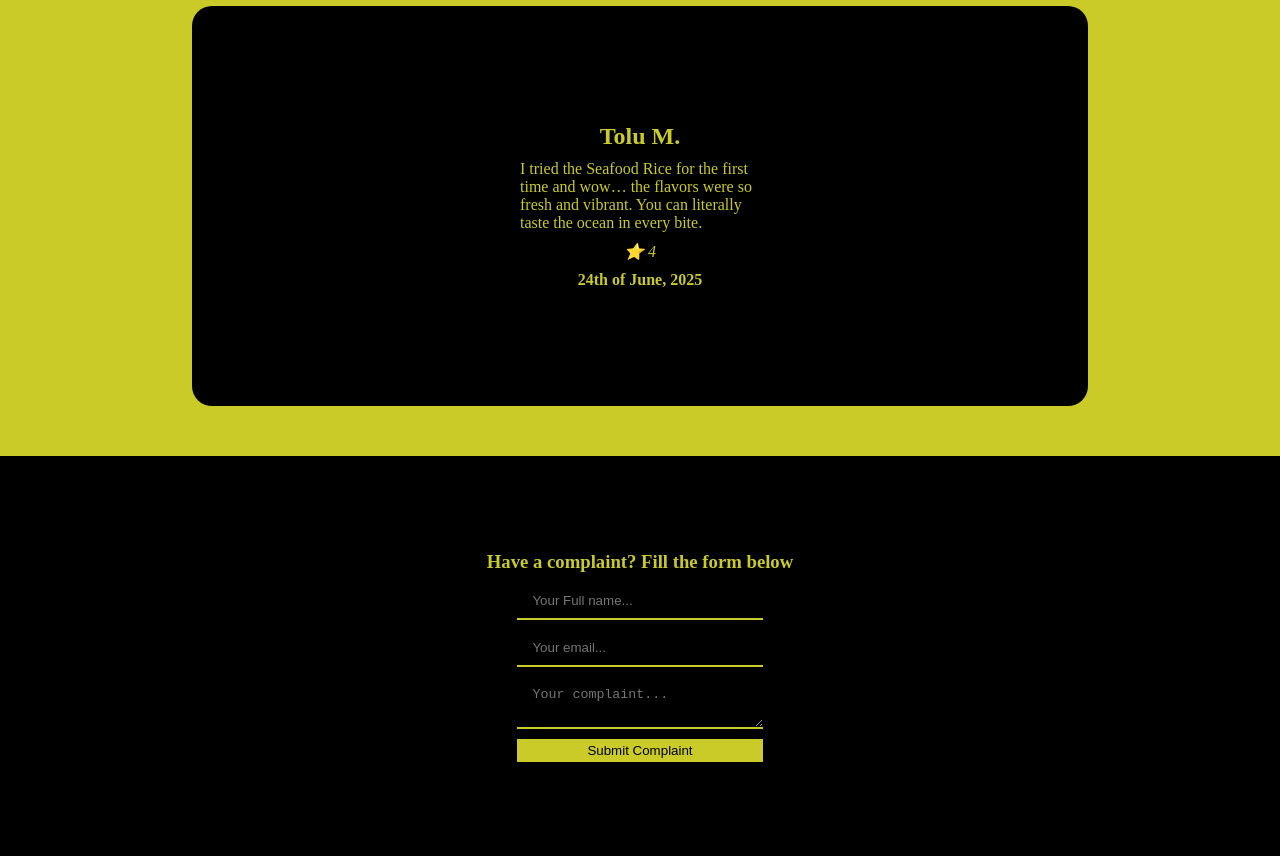
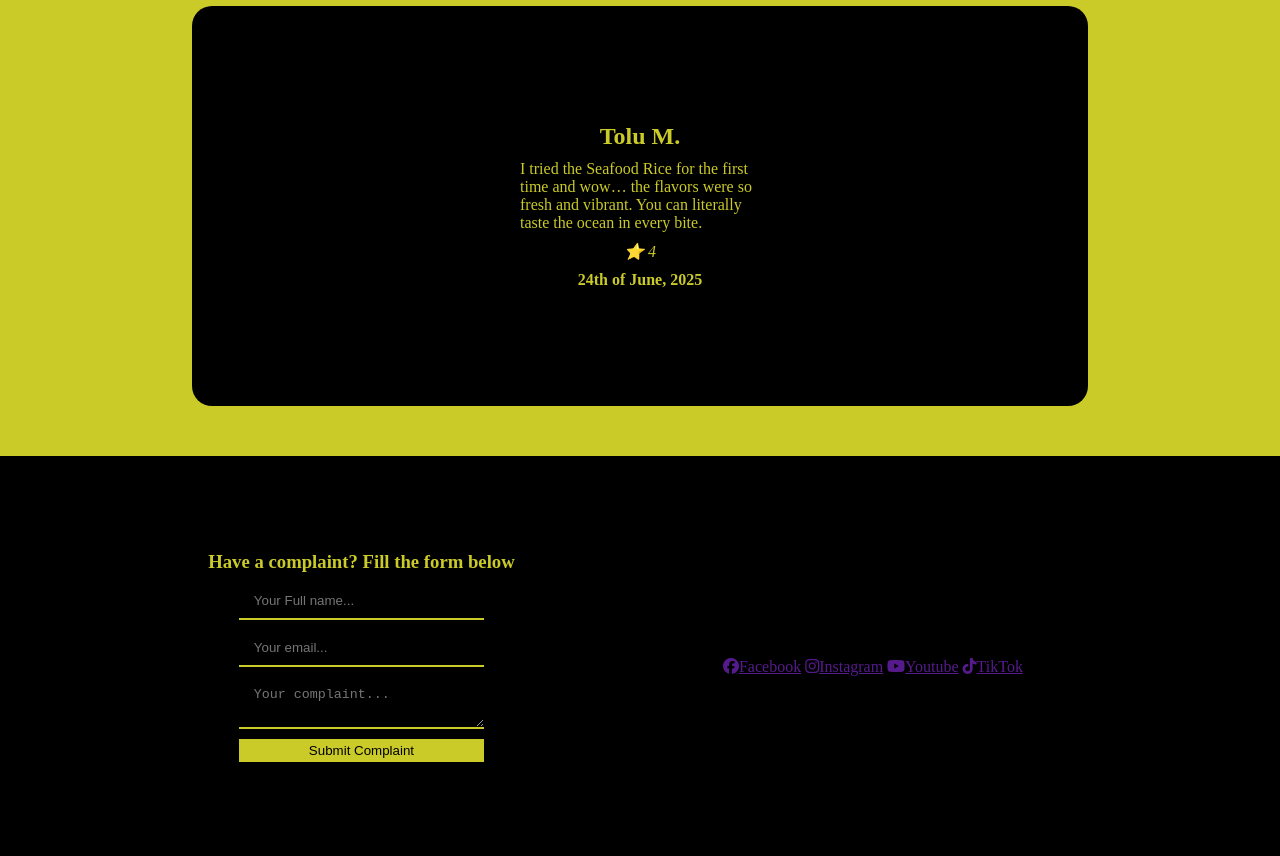
Before and after one commit to TipDevs/restaurant, a website built with webpack: page src/template.html in a window 1280 px wide. Shown: the part 506-1362 px from the top of the page. Built offline with nearby package versions, Linux system fonts and the light colour scheme.

Commit message:
Add new html elements and icons for social media handles

```diff
--- a/src/template.html
+++ b/src/template.html
@@ -3,6 +3,7 @@
 <head>
     <meta charset="UTF-8">
     <meta name="viewport" content="width=device-width, initial-scale=1.0">
+    <script src="https://kit.fontawesome.com/40c93fcbb9.js" crossorigin="anonymous"></script>
     <title>restaurant</title>
 </head>
 <body>
@@ -37,6 +38,15 @@
                 <button type="submit">Submit Complaint</button>
             </form>
         </div>
+        <div class="social_media">
+            <h3>Follow us on social media <span>for daily food gist</span></h3>
+            <div class="social_media_handle">
+                <a href=""><i class="fa-brands fa-facebook"></i>Facebook</a>
+                <a href=""><i class="fa-brands fa-instagram"></i>Instagram</a>
+                <a href=""><i class="fa-brands fa-youtube"></i>Youtube</a>
+                <a href=""><i class="fa-brands fa-tiktok"></i>TikTok</a>
+            </div>
+        </div>
     </footer>
 </body>
 </html>
```
